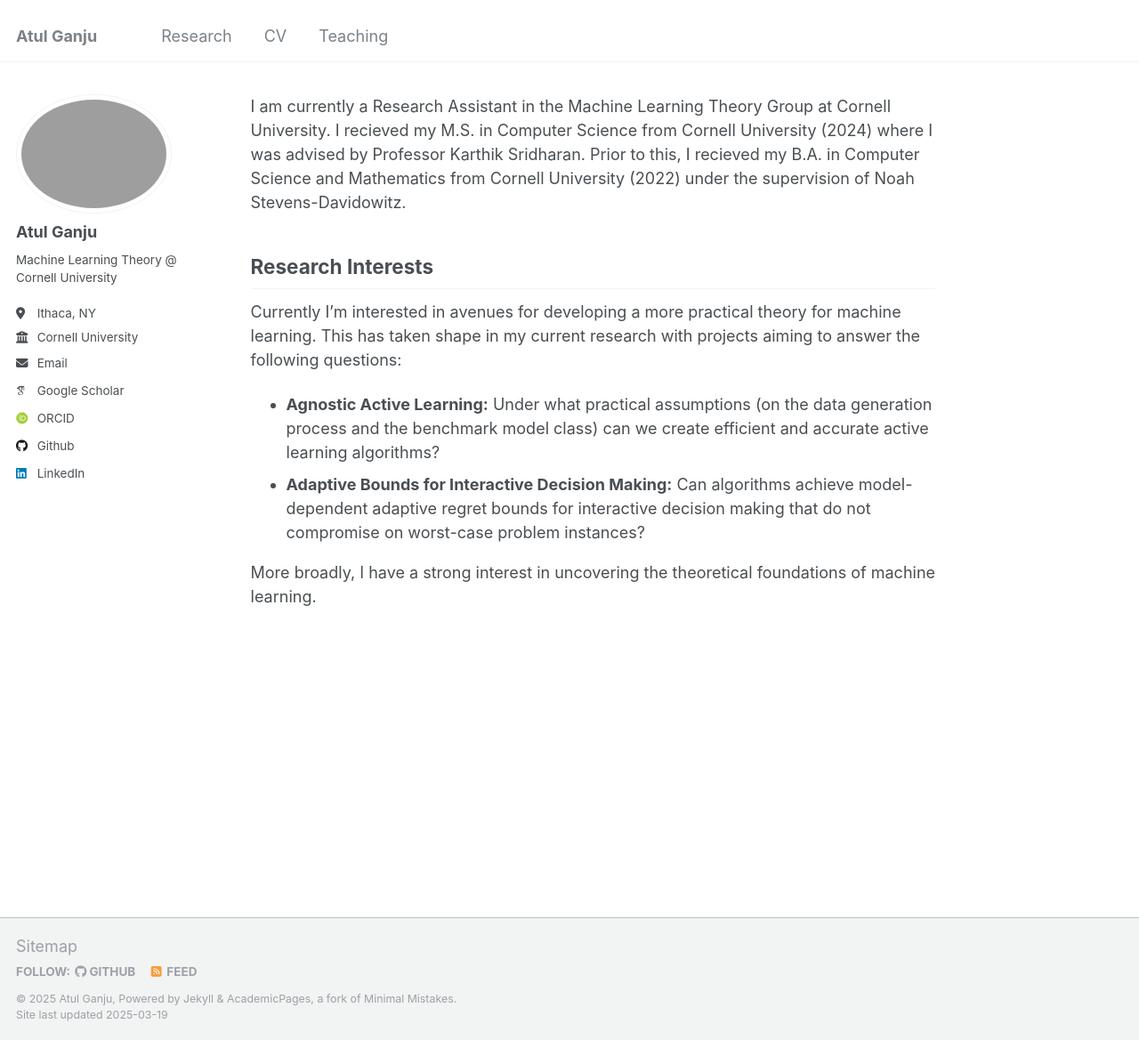
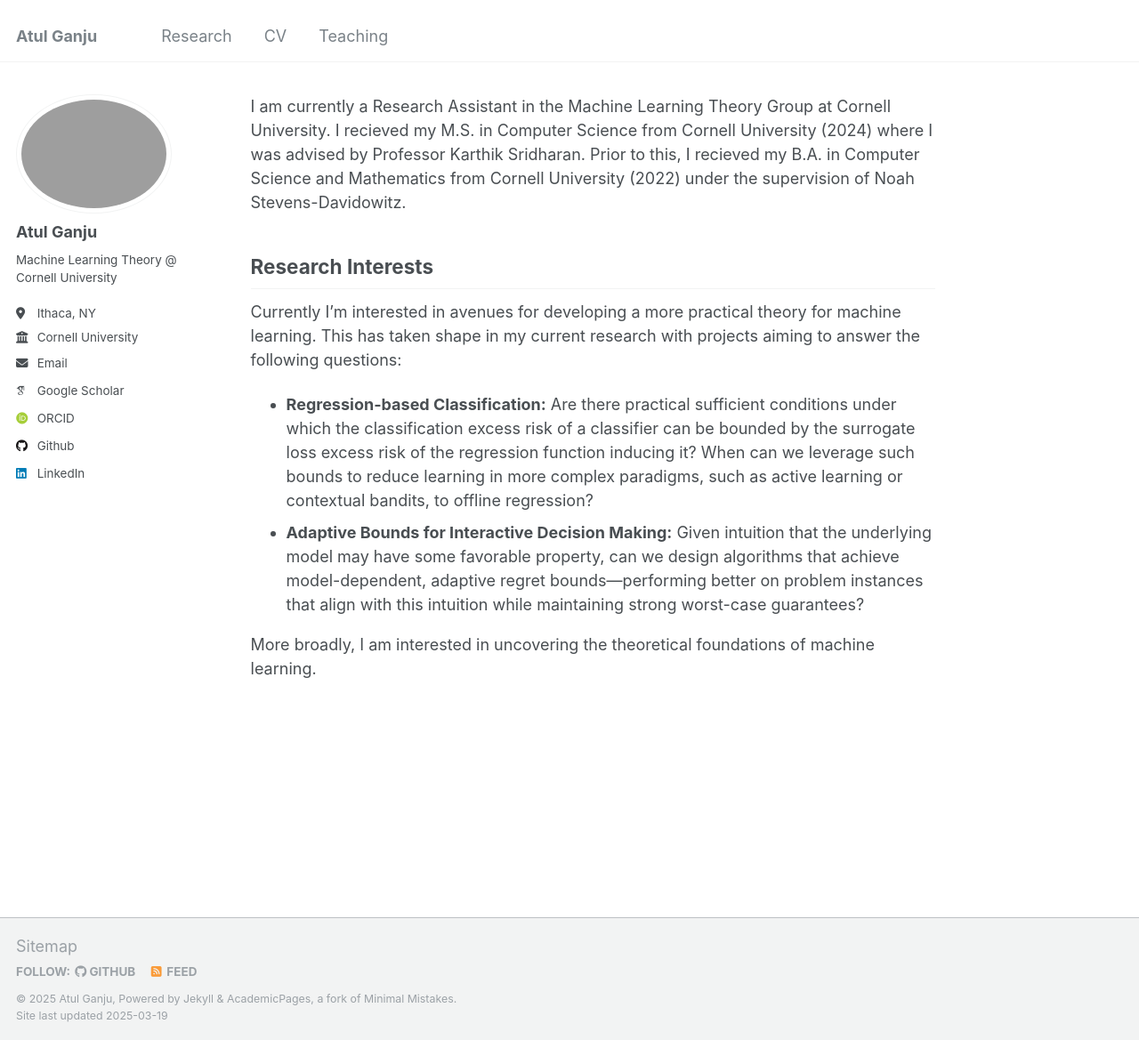
Before and after one commit to atulganju/atulganju.github.io, a Jekyll site: the page built from _pages/about.md, in a window 1280 px wide and 1169 px high. Shown: the whole window at 89% size. Built offline with Jekyll 4.4.1, drawn with Linux system fonts in a browser that asks for light colours; some web fonts are replaced.

Commit message:
Update about.md

```diff
--- a/_pages/about.md
+++ b/_pages/about.md
@@ -14,7 +14,7 @@ I am currently a Research Assistant in the Machine Learning Theory Group at Corn
 **Research Interests**
 --
 Currently I'm interested in avenues for developing a more practical theory for machine learning. This has taken shape in my current research with projects aiming to answer the following questions:
-* **Agnostic Active Learning:** Under what practical assumptions (on the data generation process and the benchmark model class) can we create efficient and accurate active learning algorithms?
-* **Adaptive Bounds for Interactive Decision Making:** Can algorithms achieve model-dependent adaptive regret bounds for interactive decision making that do not compromise on worst-case problem instances?
+* **Regression-based Classification:** Are there practical sufficient conditions under which the classification excess risk of a classifier can be bounded by the surrogate loss excess risk of the regression function inducing it? When can we leverage such bounds to reduce learning in more complex paradigms, such as active learning or contextual bandits, to offline regression?
+* **Adaptive Bounds for Interactive Decision Making:** Given intuition that the underlying model may have some favorable property, can we design algorithms that achieve model-dependent, adaptive regret bounds—performing better on problem instances that align with this intuition while maintaining strong worst-case guarantees?
 
-More broadly, I have a strong interest in uncovering the theoretical foundations of machine learning.
+More broadly, I am interested in uncovering the theoretical foundations of machine learning.
```
